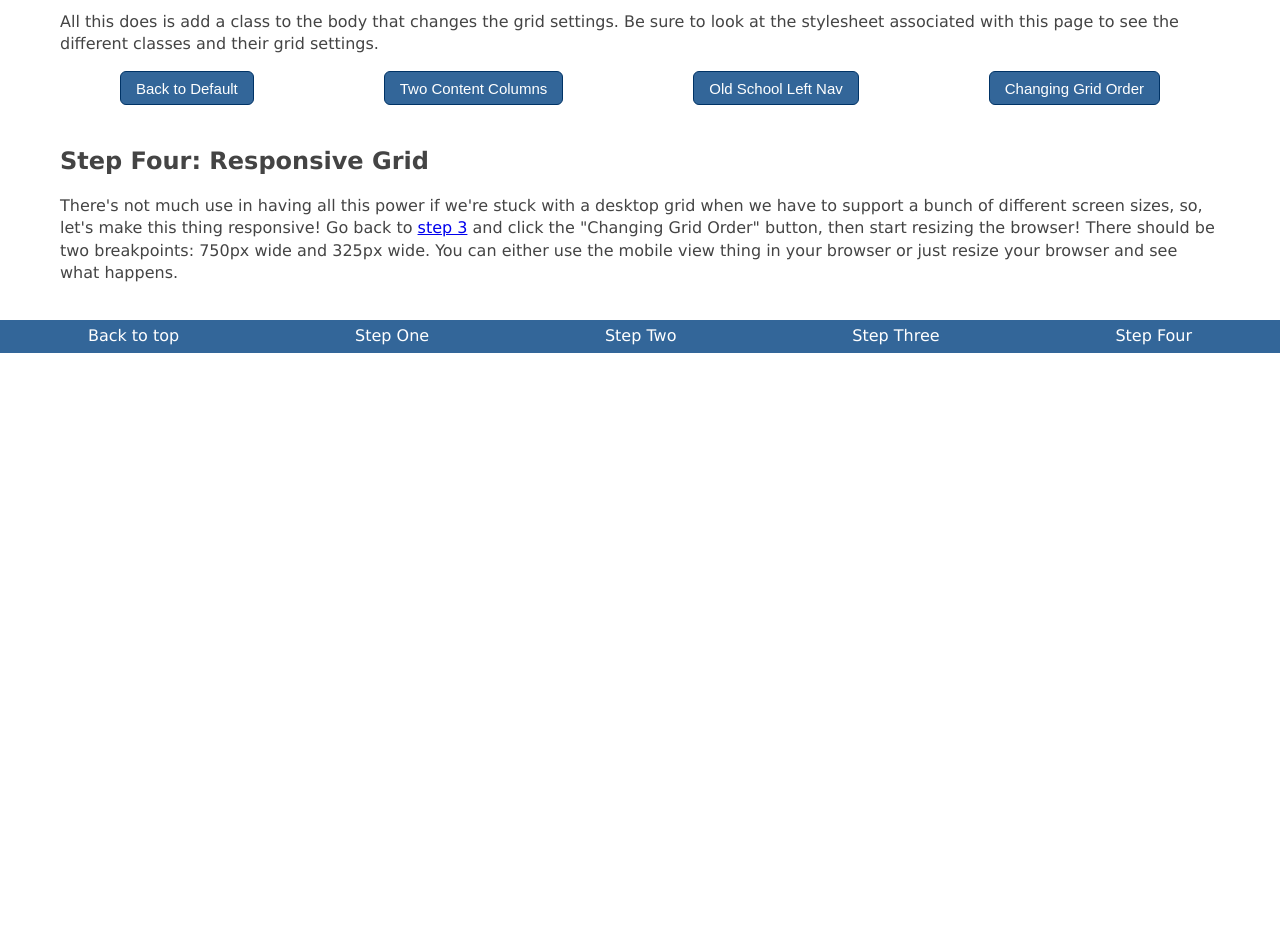
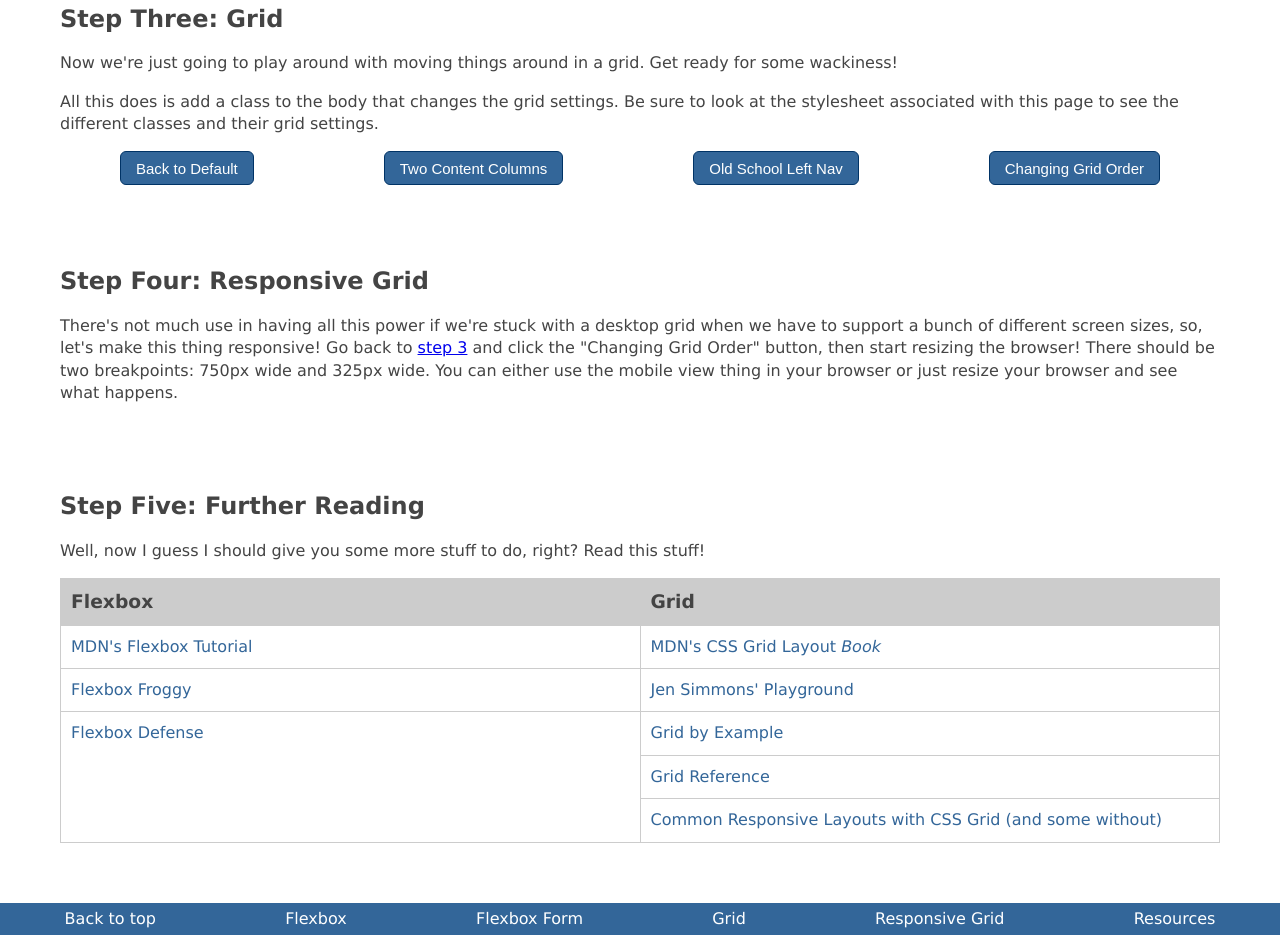
Before and after one commit to kplawver/refresh-grid-and-flex, a plain HTML site: page index.html in a window 1280 px wide. Shown: the part 1607-2542 px from the top of the page. Before the commit the page ends 1960 px from the top, so only its background shows below. Drawn offline with Linux system fonts and the light colour scheme.

Commit message:
Added resources section and some comments.

```diff
--- a/index.html
+++ b/index.html
@@ -10,10 +10,11 @@
       <h1>Refresh Savannah: CSS Flexbox &amp; Grid</h1>
       <nav>
         <ul>
-          <li><a href="#step-one">Step One</a></li>
-          <li><a href="#step-two">Step Two</a></li>
-          <li><a href="#step-three">Step Three</a></li>
-          <li><a href="#step-four">Step Four</a></li>
+          <li><a href="#step-one">Flexbox</a></li>
+          <li><a href="#step-two">Flexbox Form</a></li>
+          <li><a href="#step-three">Grid</a></li>
+          <li><a href="#step-four">Responsive Grid</a></li>
+          <li><a href="#step-five">Resources</a></li>
         </ul>
       </nav>
     </header>
@@ -121,15 +122,44 @@
           <p>There's not much use in having all this power if we're stuck with a desktop grid when we have to support a bunch of different screen sizes, so, let's make this thing responsive!  Go back to <a href="#step-three">step 3</a> and click the "Changing Grid Order" button, then start resizing the browser! There should be two breakpoints: 750px wide and 325px wide.  You can either use the mobile view thing in your browser or just resize your browser and see what happens.</p>
         </article>
       </section>
+      <section id="step-five">
+        <header>
+          <h2>Step Five: Further Reading</h2>
+        </header>
+        <article>
+          <p>Well, now I guess I should give you some more stuff to do, right?  Read this stuff!</p>
+          <div id="resource-links">
+            <aside>
+              <h3>Flexbox</h3>
+              <ul>
+                <li><a href="https://developer.mozilla.org/en-US/docs/Learn/CSS/CSS_layout/Flexbox">MDN's Flexbox Tutorial</a></li>
+                <li><a href="http://flexboxfroggy.com/">Flexbox Froggy</a></li>
+                <li><a href="http://www.flexboxdefense.com/">Flexbox Defense</a></li>
+              </ul>
+            </aside>
+            <aside>
+              <h3>Grid</h3>
+              <ul>
+                <li><a href="https://developer.mozilla.org/en-US/docs/Web/CSS/CSS_Grid_Layout">MDN's CSS Grid Layout <em>Book</em></a></li>
+                <li><a href="http://labs.jensimmons.com/">Jen Simmons' Playground</a></li>
+                <li><a href="https://gridbyexample.com/">Grid by Example</a></li>
+                <li><a href="https://tympanus.net/codrops/css_reference/grid/">Grid Reference</a></li>
+                <li><a href="https://medium.com/samsung-internet-dev/common-responsive-layouts-with-css-grid-and-some-without-245a862f48df?mc_cid=8e04335d59&mc_eid=89382533bf">Common Responsive Layouts with CSS Grid (and some without)</a></li>
+              </ul>
+            </aside>
+          </div>
+        </article>
+      </section>
     </main>
     <footer id="body-footer">
       <nav>
         <ul>
           <li><a href="#body-header">Back to top</a></li>
-          <li><a href="#step-one">Step One</a></li>
-          <li><a href="#step-two">Step Two</a></li>
-          <li><a href="#step-three">Step Three</a></li>
-          <li><a href="#step-four">Step Four</a></li>
+          <li><a href="#step-one">Flexbox</a></li>
+          <li><a href="#step-two">Flexbox Form</a></li>
+          <li><a href="#step-three">Grid</a></li>
+          <li><a href="#step-four">Responsive Grid</a></li>
+          <li><a href="#step-five">Resources</a></li>
         </ul>
       </nav>
     </footer>
--- a/styles/styles.scss
+++ b/styles/styles.scss
@@ -54,7 +54,7 @@ header#body-header {
 }
 
 section {
-  margin: 10px 50px;
+  margin: 10px 50px 50px;
   padding: 10px;
 
   h2 {
@@ -76,6 +76,12 @@ section#step-one {
 
     flex-wrap: wrap;
 
+    // Try changing the flex: line below to:
+    // flex: 1 1 auto;
+    // or
+    // flex: 0 0 50%;
+    // and then put it back to:
+    // flex: 0 0 29%;
     .photo {
       flex: 0 0 29%;
       margin: 1% 1% 10px;
@@ -183,6 +189,58 @@ section#step-three {
         }
 
       }
+    }
+  }
+}
+
+section#step-five {
+  #resource-links {
+    display: flex;
+    justify-content: flex-start;
+
+    aside {
+      flex: 1;
+      border: solid 1px #ccc;
+
+      &:first-child {
+        border-right: none;
+      }
+
+      h3 {
+        margin: 0;
+        padding: 10px;
+        background: #ccc;
+      }
+
+      ul {
+        margin: 0;
+        padding: 0;
+        list-style: none;
+
+        li {
+          border-bottom: solid 1px #ccc;
+          &:last-child {
+            border-bottom: none;
+          }
+
+          a {
+            display: block;
+            padding: 10px;
+            margin: 0;
+            text-decoration: none;
+            color: #369;
+
+            &:hover, &:active {
+              color: #ccc;
+              background: #369;
+            }
+
+          }
+
+        }
+
+      }
+
     }
   }
 }
```
Also changed, not shown: styles/styles.css, 1 other file.
